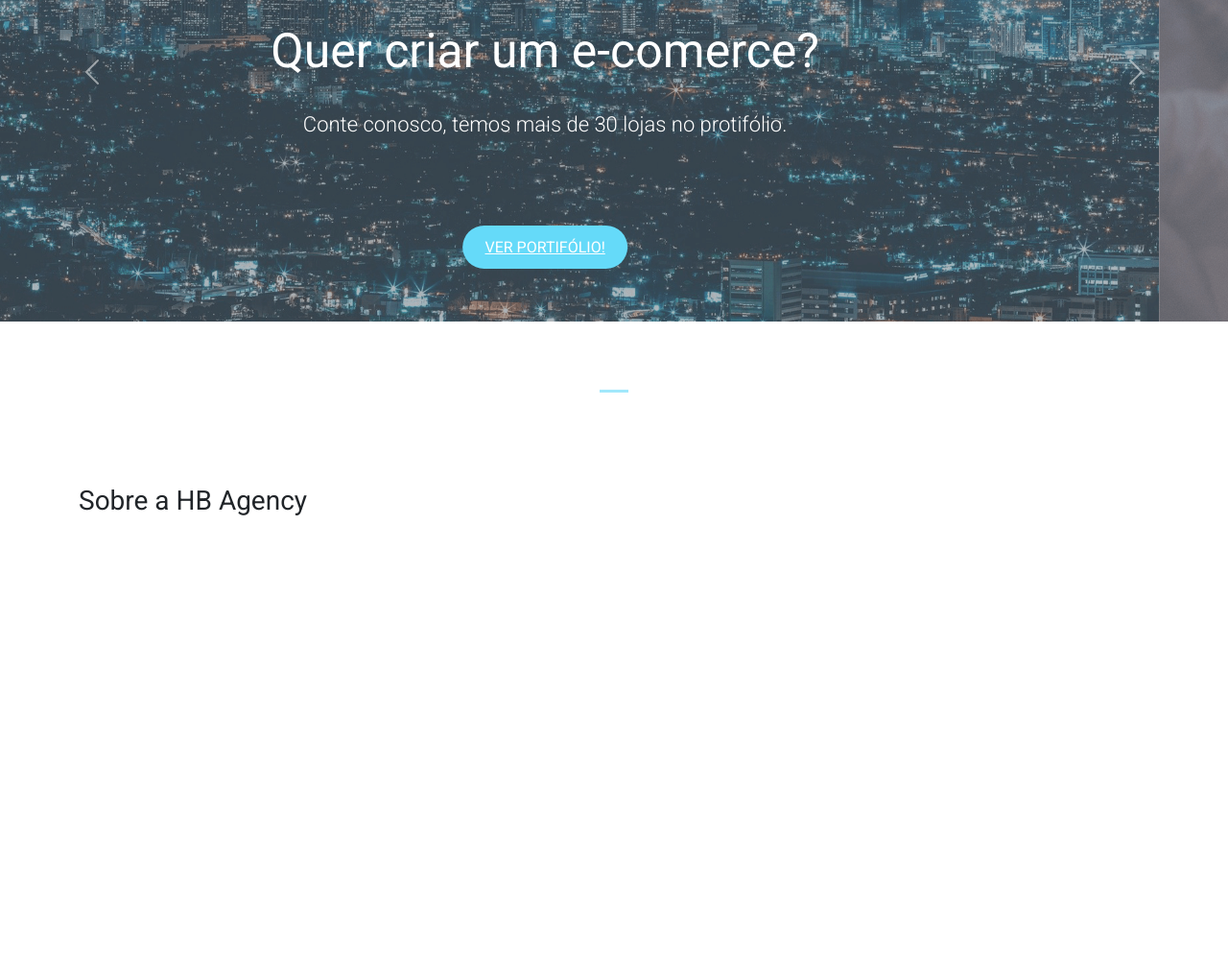
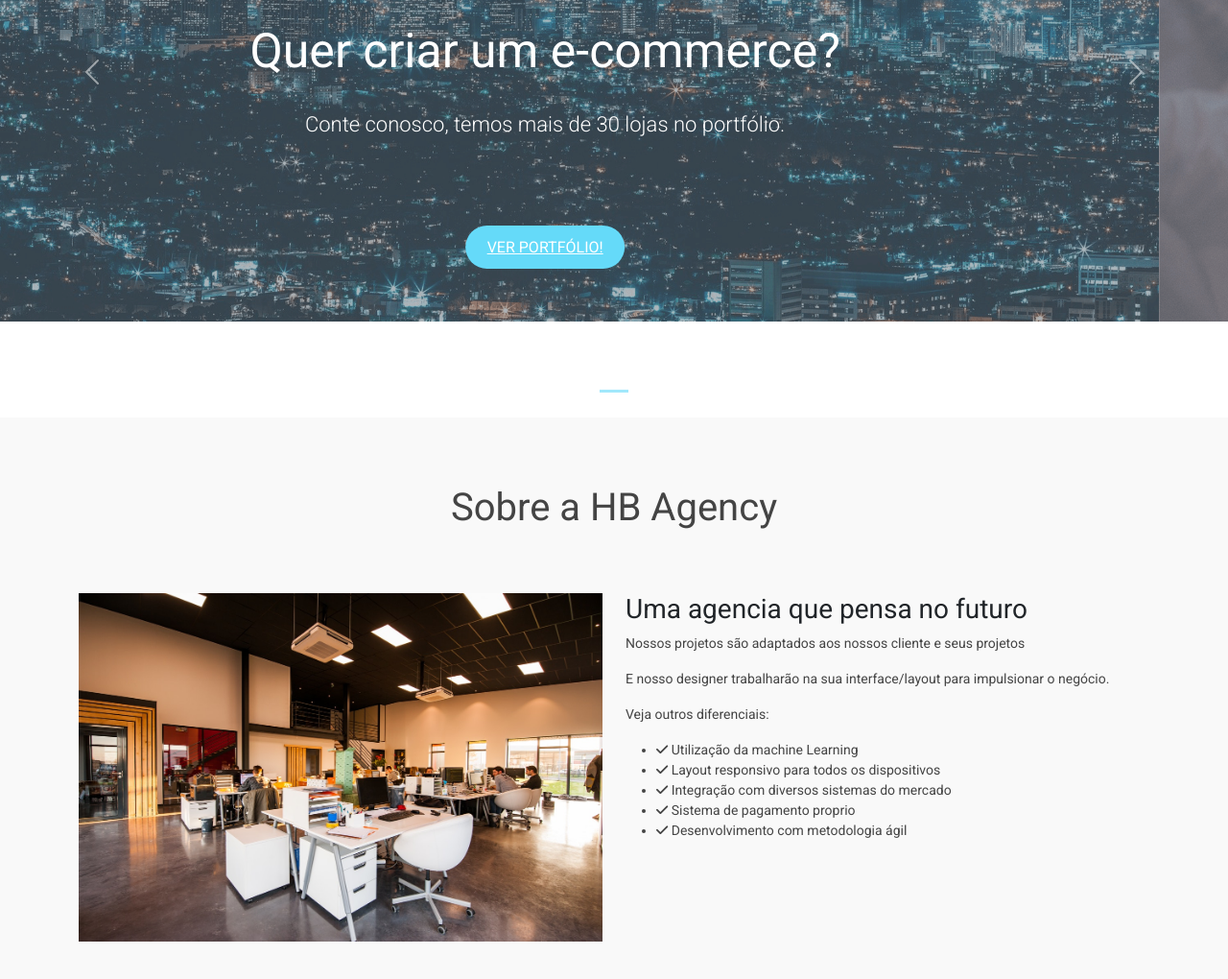
Before and after one commit to HudsonBonato/Projeto-Curso, a plain HTML site: page index.html in a window 1280 px wide. Shown: the part 386-1406 px from the top of the page at 96% size. Before the commit the page ends 1003 px from the top, so only its background shows below. Drawn offline with nearby package versions, Linux system fonts and the light colour scheme.

Commit message:
Adicionando e revisando

```diff
--- a/css/style.css
+++ b/css/style.css
@@ -92,3 +92,34 @@ header, .navbar {
 .carousel-indicators .active {
     background-color: #65DAF9;
 }
+
+/* Sobre a empresa */
+
+#about-area {
+    background-color: #f9f9f9;
+}
+
+.main-title {
+    color: #444;
+    margin: 0 0 65px 0;
+    font-size: 40px;
+    text-align: center;
+}
+
+.main-title::after {
+    content:"";
+    border-top: 2px solid #333;
+    width: 15%;
+    position: absolute;
+    top: 60px;
+    left: 42.5%;
+
+    /*
+.absolute {
+   height:5px;
+   width: 290px;
+   background-color: #333;
+    position: absolute;
+    top: 1080px;
+    right: 42.5%;*/
+}
--- a/index.html
+++ b/index.html
@@ -69,24 +69,24 @@
                     <div class="carousel-item active">
                         <img src="img/banner1.png" class="d-block w-100" alt="Projetos de e-commerce">
                         <div class="carousel-caption d-none d-md-block">
-                            <h2>Quer criar um e-comerce?</h2>
-                            <p>Conte conosco, temos mais de 30 lojas no protifólio.</p>
-                            <a href="#" class="main-btn">Ver portifólio!</a>
+                            <h2>Quer criar um e-commerce?</h2>
+                            <p>Conte conosco, temos mais de 30 lojas no portfólio.</p>
+                            <a href="#" class="main-btn">Ver portfólio!</a>
                         </div>
                     </div>
                     <div class="carousel-item">
                         <img src="img/banner2.png" class="d-block w-100" alt="Engenharia de Software">
                         <div class="carousel-caption d-none d-md-block">
                             <h2>Esta querendo tirar o projeto do papel?</h2>
-                            <p>Nossa equipe de engenharia de softare esta pronta para lhe atender.</p>
+                            <p>Nossa equipe de engenharia de software esta pronta para lhe atender.</p>
                             <a href="#" class="main-btn">Entre em contato!</a>
                         </div>
                     </div>
                     <div class="carousel-item">
                         <img src="img/banner3.png" class="d-block w-100" alt="Manutenção em Software">
                         <div class="carousel-caption d-none d-md-block">
-                            <h2>Esta buscando manuntenção no seu software?</h2>
-                            <p>A HB Agency conta com engenheiros altamente qualificados para redolver o seu problema.
+                            <h2>Esta buscando manutenção no seu software?</h2>
+                            <p>A HB Agency conta com engenheiros altamente qualificados para resolver o seu problema.
                             </p>
                             <a href="#" class="main-btn">Entre em contato!</a>
                         </div>
@@ -105,10 +105,24 @@
                 <div class="container">
                     <div class="row">
                         <div class="col-12">
-                            <h3>Sobre a HB Agency</h3>
+                            <h3 class="main-title">Sobre a HB Agency</h3>
+                           <!-- <div class="absolute"></div> !-->
                         </div>
                         <div class="col-md-6">
-
+                            <img class="img-fluid" src="img/agencia.jpg" alt="Agência HB">
+                        </div>
+                        <div class="col-md-6">
+                            <h3 class="about-title">Uma agencia que pensa no futuro</h3>
+                            <p>Nossos projetos são adaptados aos nossos cliente e seus projetos</p>
+                            <p>E nosso designer trabalharão na sua interface/layout para impulsionar o negócio.</p>
+                            <p>Veja outros diferenciais:</p>
+                            <ul id="about-list">
+                                <li><i class="fas fa-check"></i> Utilização da machine Learning</li>
+                                <li><i class="fas fa-check"></i> Layout responsivo para todos os dispositivos</li>
+                                <li><i class="fas fa-check"></i> Integração com diversos sistemas do mercado</li>
+                                <li><i class="fas fa-check"></i> Sistema de pagamento proprio</li>
+                                <li><i class="fas fa-check"></i> Desenvolvimento com metodologia ágil</li>
+                            </ul>
                         </div>
                     </div>
                 </div>
```
